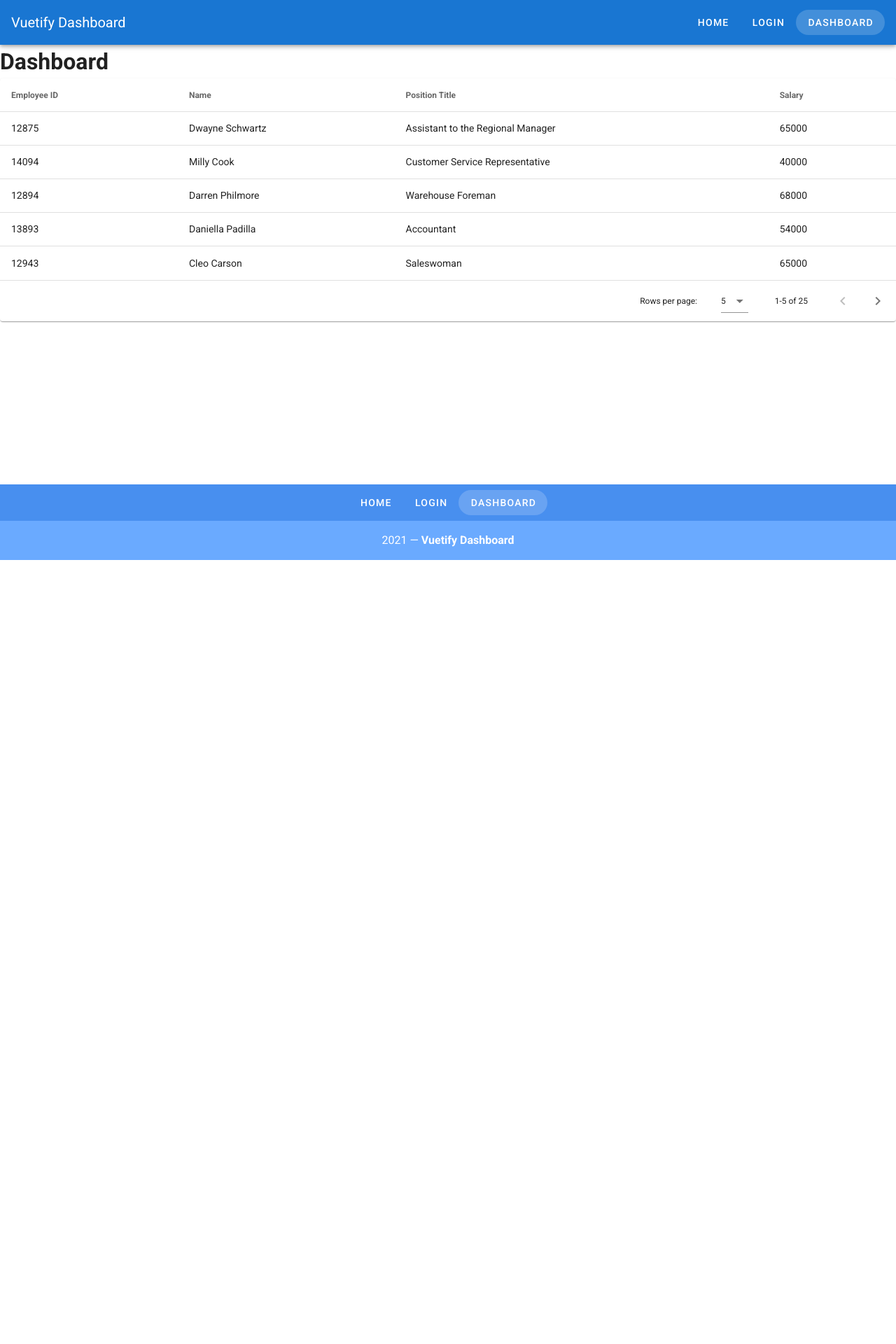
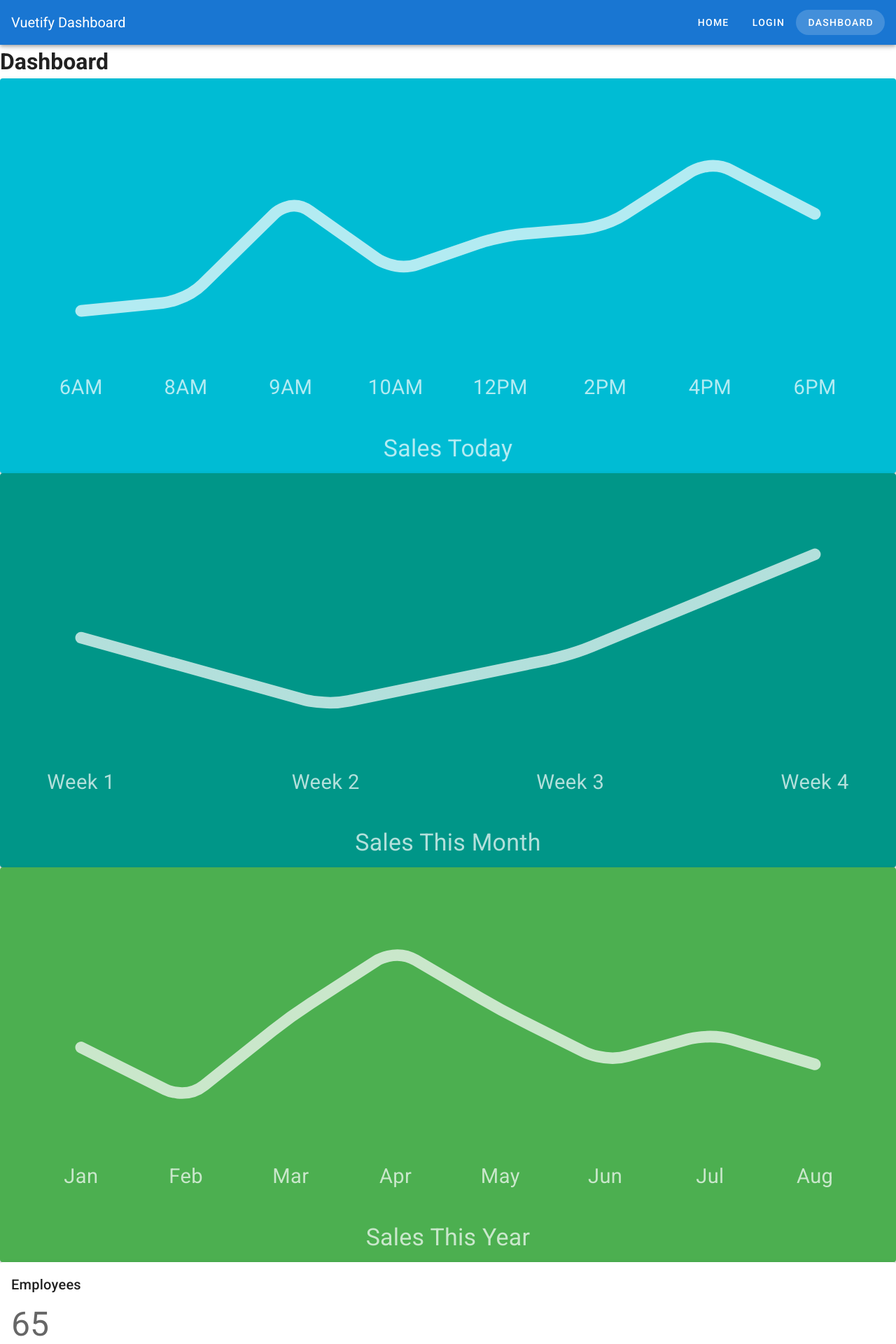
Before and after one commit to Atinder-Pal/vuetify-dashboard, a Vue app: page /dashboard in a window 1280 px wide. Shown: the top 1920 px of the page at 70% size. Before the commit the page ends 800 px from the top, so only its background shows below. Built offline with nearby package versions, Linux system fonts and the light colour scheme.

Commit message:
Replaced v-content with v-main;added filler components to dashboard view

```diff
--- a/src/App.vue
+++ b/src/App.vue
@@ -12,9 +12,9 @@
 				>{{ link.label }}</v-btn
 			>
 		</v-app-bar>
-		<v-content>
+		<v-main>
 			<router-view></router-view>
-		</v-content>
+		</v-main>
 
 		<v-footer color="primary lighten-1" padless>
 			<v-row justify="center" no-gutters>
--- a/src/views/Dashboard.vue
+++ b/src/views/Dashboard.vue
@@ -1,14 +1,19 @@
 <template>
 	<div>
 		<h1>Dashboard</h1>
-		<v-data-table
-			:headers="headers"
-			:items="employees"
-			:items-per-page="5"
-			class="elevation-1"
-			@click:row="selectRow"
-			:multi-sort="true"
-		></v-data-table>
+
+		<SalesGraph v-for="sale in sales" :key="`${sale.title}`" :sale="sale" />
+
+		<StatisticCard
+			v-for="statistic in statistics"
+			:key="`${statistic.title}`"
+			:statistic="statistic"
+		/>
+
+		<EmployeesTable :employees="employees" @select-employee="setEmployee" />
+
+		<EventTimeline :timeline="timeline" />
+
 		<v-snackbar v-model="snackbar">
 			You have selected {{ selectedEmployee.name }},
 			{{ selectedEmployee.title }}
@@ -18,28 +23,39 @@
 		</v-snackbar>
 	</div>
 </template>
+
 <script>
+	import EmployeesTable from '../components/EmployeesTable';
+	import EventTimeline from '../components/EventTimeline';
+	import SalesGraph from '../components/SalesGraph';
+	import StatisticCard from '../components/StatisticCard';
 	import employeesData from '../data/employees.json';
+	import timelineData from '../data/timeline.json';
+	import salesData from '../data/sales.json';
+	import statisticsData from '../data/statistics.json';
 	export default {
 		name: 'DashboardPage',
+		components: {
+			EmployeesTable,
+			EventTimeline,
+			SalesGraph,
+			StatisticCard,
+		},
 		data() {
 			return {
+				employees: employeesData,
+				sales: salesData,
 				selectedEmployee: {
 					name: '',
 					title: '',
 				},
 				snackbar: false,
-				headers: [
-					{ text: 'Employee ID', value: 'id' },
-					{ text: 'Name', value: 'name' },
-					{ text: 'Position Title', value: 'title' },
-					{ text: 'Salary', value: 'salary' },
-				],
-				employees: employeesData,
+				statistics: statisticsData,
+				timeline: timelineData,
 			};
 		},
 		methods: {
-			selectRow(event) {
+			setEmployee(event) {
 				this.snackbar = true;
 				this.selectedEmployee.name = event.name;
 				this.selectedEmployee.title = event.title;
@@ -47,5 +63,3 @@
 		},
 	};
 </script>
-
-<style></style>
```
